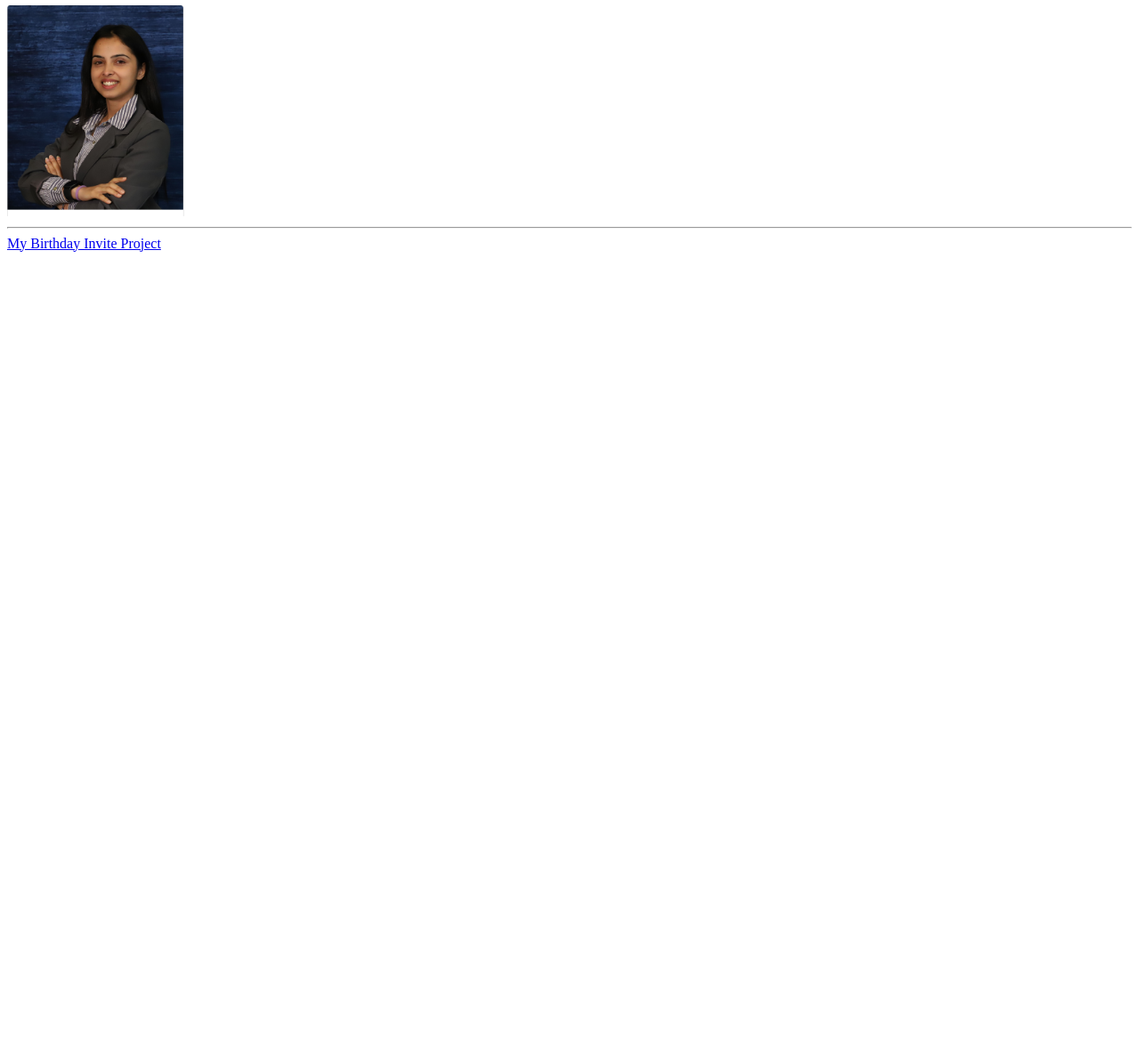
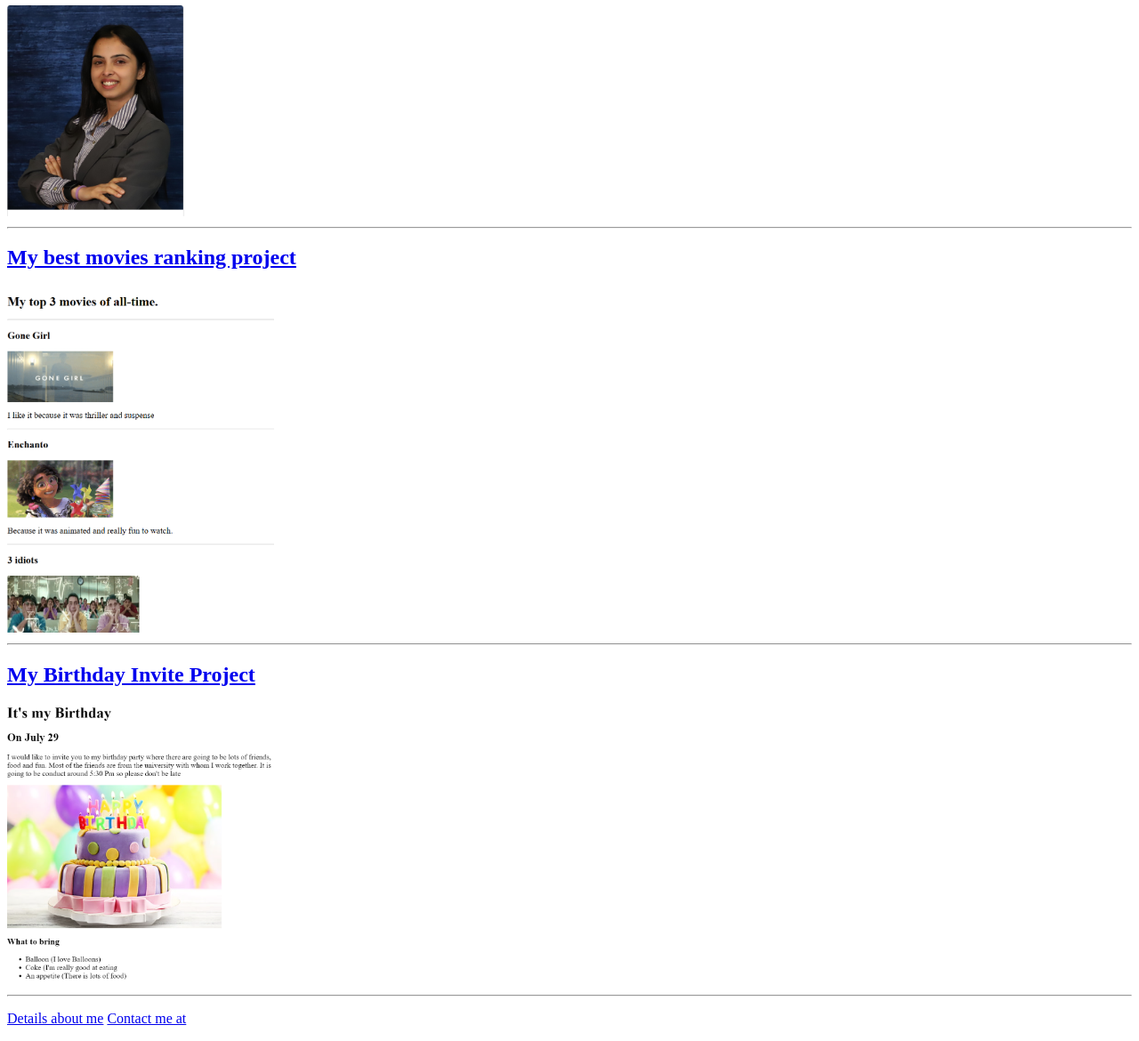
Before and after one commit to sharmarakshya7/html-portfolio, a plain HTML site: page index.html in a window 1280 px wide. Shown: the part 194-1364 px from the top of the page at 89% size. Before the commit the page ends 800 px from the top, so only its background shows below. Drawn offline with Linux system fonts and the light colour scheme.

Commit message:
Update index.html

```diff
--- a/index.html
+++ b/index.html
@@ -33,6 +33,16 @@ https://developer.mozilla.org/en-US/docs/Web/HTML/Element/img#attr-height -->
     <img class="fit Picture"
     src="./public/Rakshya.png" width="200"/>
     <hr/>
-<a href="./public/birthday-invite.html">My Birthday Invite Project</a>
+<h2><a href="./public/movie-ranking.html">My best movies ranking project</a>
+</h2>
+<img src="./public/Movieranking.png" width="300"/>
+<hr/>
+<h2><a href="./public/birthday-invite.html">My Birthday Invite Project</a> </h2>
+    <img src="./public/Birthday.png" width="300"/>
+<hr/>
+<p>
+<a href="./public/about.html">Details about me</a>
+<a href="./public/contact.html"> Contact me at </a>
+</p>
 
 </head>
```
